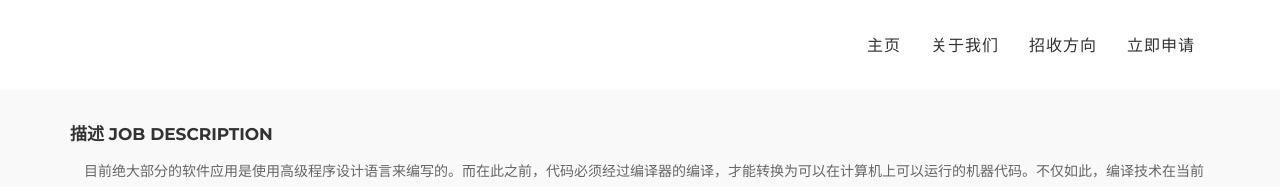
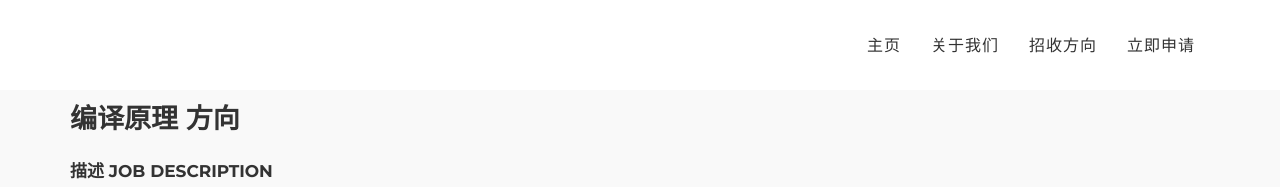
Before and after one commit to Juminiy/zhaoxin.2084team.cn, a website: page _source/job-01.html in a window 1280 px wide. Shown: the top 187 px of the page. Drawn offline with Linux system fonts and the light colour scheme.

Commit message:
web fonts display 3

```diff
--- a/_source/job-01.html
+++ b/_source/job-01.html
@@ -67,7 +67,7 @@
 <section id="section-plan" class="section-padding">
 <div class="container">
 
-<h2></h2>
+<h2> 编译原理 方向 </h2>
 <h4>描述 Job Description</h4>
 
 <p class="text-left">&nbsp;&nbsp;&nbsp;&nbsp;目前绝大部分的软件应用是使用高级程序设计语言来编写的。而在此之前，代码必须经过编译器的编译，才能转换为可以在计算机上可以运行的机器代码。不仅如此，编译技术在当前已经广泛应用于编译器构造之外的其他领域。<br>
```
Also changed, not shown: _source/job-02.html (+1 -1 lines).
